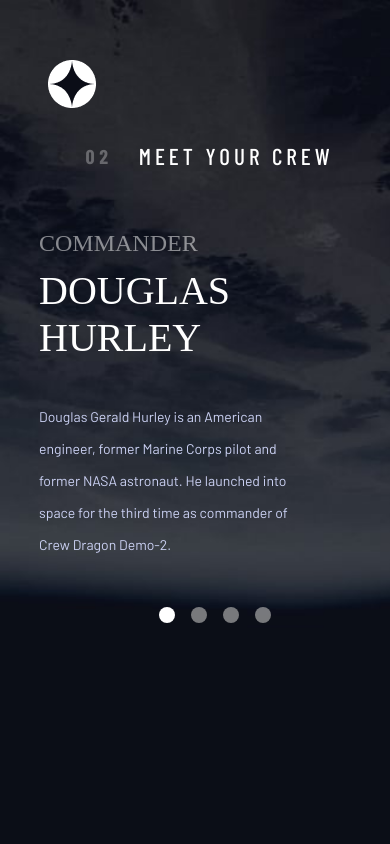
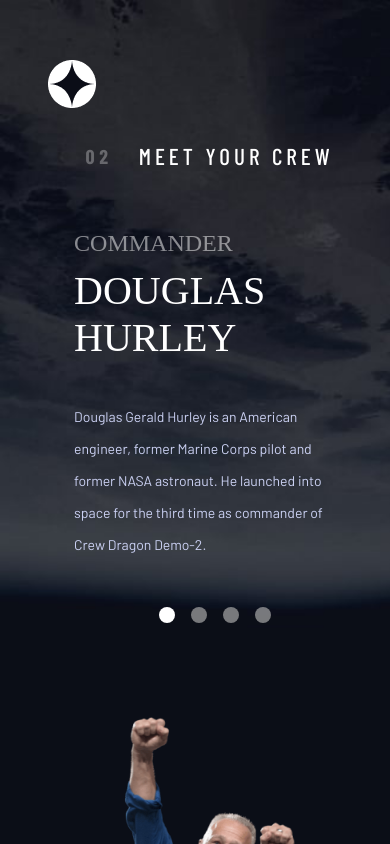
Before and after one commit to DjakaIT/spacetourism-react, a React (Vite) app: page /crew in a window 390 px wide. Built offline with nearby package versions, Linux system fonts and the light colour scheme; a web font is replaced by a local one.

Commit message:
crew component, css fixes

```diff
--- a/src/css/crew.css
+++ b/src/css/crew.css
@@ -194,11 +194,24 @@
         background-image: url("/assets/background/background-crew-mobile.jpg");
         background-size: cover;
         background-repeat: no-repeat;
+        display: flex;
+        flex-flow: column;
+
+
     }
 
+
+
     .crewMainDiv{
+        display: flex;
         flex-flow: column;
+        justify-content: center;
+        align-items: center;
 
+    }
+
+    .crewTextDiv{
+        order: 0;
     }
 
 
@@ -210,6 +223,11 @@
         margin-bottom: 1em;
     }
 
+    .crewMemberImage{
+        position: relative;
+        bottom: 30%;
+        left: 10%;
+    }
 
 
     .crewSelectorDiv {
@@ -218,8 +236,7 @@
     }
 
     .crewMemberDiv {
-
-        align-self: center;
+        margin-left: 10%;
     }
 
     .crewMemberBio{
```
